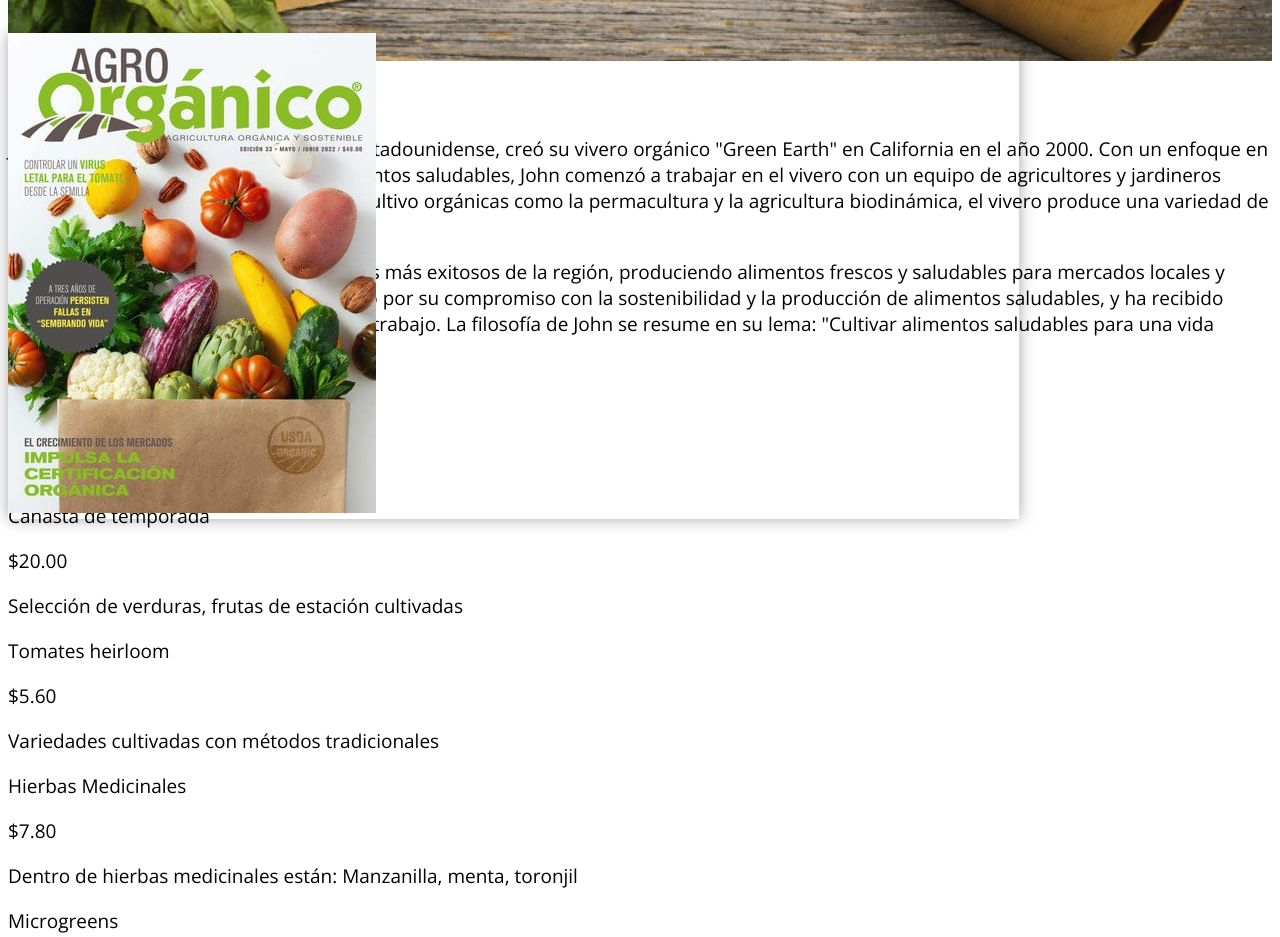
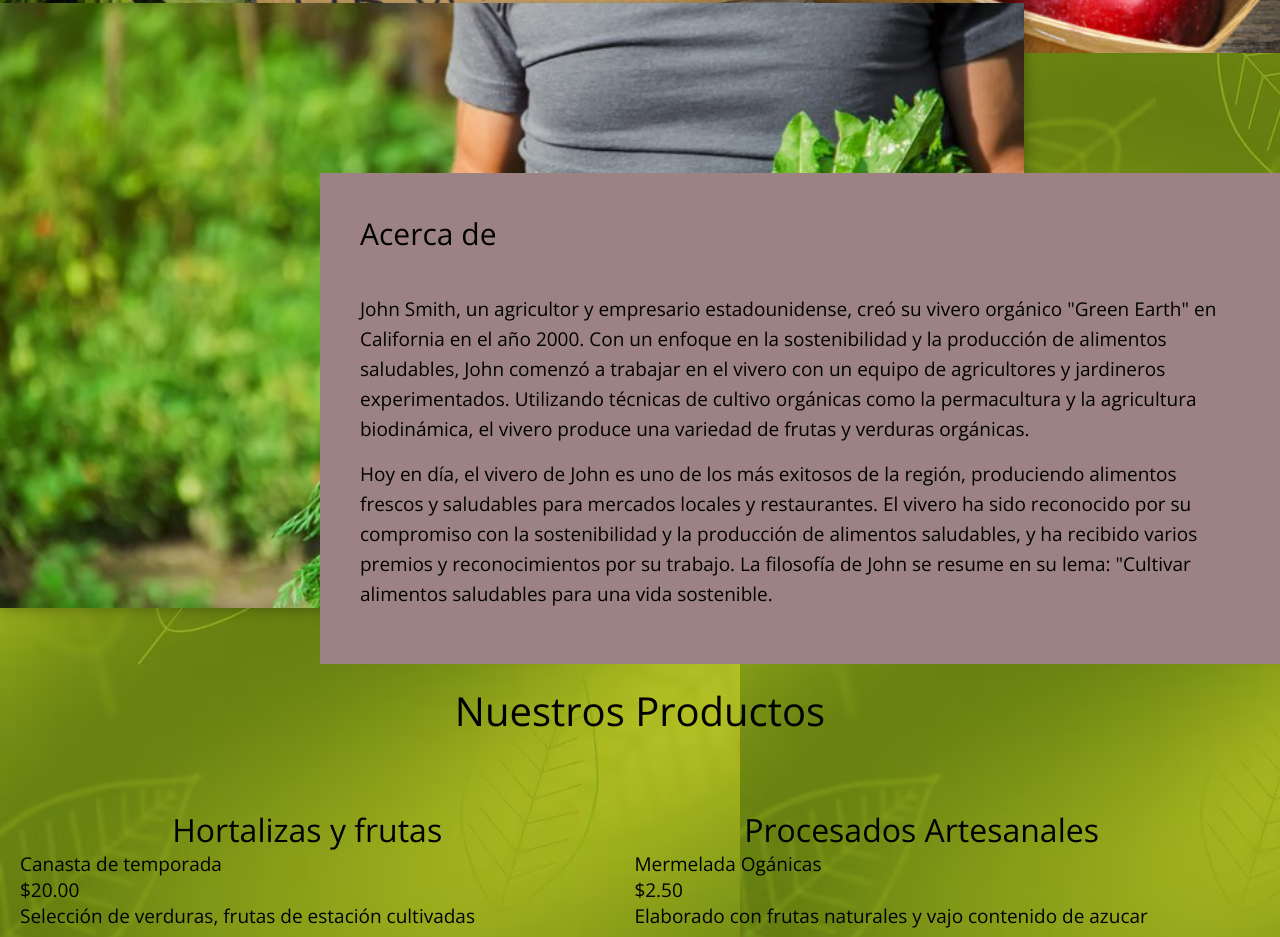
Before and after one commit to Alex2004809/viveroorganico, a plain HTML site: page index.html in a window 1280 px wide. Shown: the part 647-1584 px from the top of the page. Drawn offline with nearby package versions, Linux system fonts and the light colour scheme.

Commit message:
agregando estilo acerca de y producto

```diff
--- a/estilos/estilos.css
+++ b/estilos/estilos.css
@@ -2,9 +2,9 @@
 /*Aqui va a ir los estilos css para el index.html*/
 *{
     /*Elimina el margen por defecto de todos los elementos de html*/
-    margin: 6;
+    margin: 0;
     /*Elimia el padding por defecto de todos los elementos de html*/
-    padding: 5;
+    padding: 0;
     /*Definos el modelo de caja para navegadores basados en webtkig
      gooleChrome, Internet exploret, edge*/
      -webkit-box-sizing:border-box;
@@ -24,9 +24,9 @@ body{
     /*vamos a definir el ancho delcontenedor*/
     width: 100%;
     /*Definimos el color del fondo del contenedor*
-    background-color: rgb(0, 255, 0);/
+    background-color: rgb(0, 102, 255);/
     /*Definimos la anchura maxima de del contenedor*/
-    max-width: 1600px;
+    max-width: 1500px;
 /*Definimos el margen en automatico para centrar el contenedor*/
 margin: auto;
 /*Ocultamos el desbordamiento del contenedor*/
@@ -35,7 +35,7 @@ overflow: hidden;
 
 /*Le damos estilos al header*/
 header{
-    /*Definimos el tamaño del header a un 90%*/
+    /*Definimos el tamaño del header a un 100%*/
     width: 100%;
     /*Definimos la imagen del fondo*/
     background: url(../img/2.jpg);
@@ -43,7 +43,7 @@ header{
   background-size: cover;
   background-attachment: fixed;
   /*Definimos que la imagen tenga una posicion centrada*/
-  background-position: 0;
+  background-position: 5;
 }
 
 /*Le damos estilos al header y que busque una clase que se llame contenedor*/
@@ -54,14 +54,14 @@ header .contenedor{
   }
 
   /*Le damos estilos al menu dentro del header*/
-  header .menu{
+  header .productos{
     /*Le damos el tamaño de la anchura*/
     width: 200;
     /*Le decimos que alinee el texto a la derecha*/
     text-align: right;
   }
-  /*Le damos estilos a las etiquetas del menú*/
-header .menu a{
+  /*Le damos estilos a las etiquetas del producto*/
+header .productos a{
   /*Le voy a dar color a las etiquetas a*/
   color: #fffcfc;
   /*Le voy a dar un tamaño de letra a las etiquetas a*/
@@ -71,13 +71,13 @@ header .menu a{
   /*Display inline-bloc*/
   display: inline-block;
   margin: 50px 30px;
-/*  Quito el margen de menú*/
+/*  Quito el margen de producto*/
   text-decoration: none;
   position: relative;
 }
 
 /*Utilizamos la seudoclase hover*/
-header .menu a:hover{
+header .productos a:hover{
   text-decoration: underline;
 }
 /*Aqui byscamos y trabajamos en la seccion texto*/
@@ -106,14 +106,14 @@ header .texto .nombre span{
 header .texto h3{
   /*Aqui le damos un font-weight para que la letra sea un poco más delgadita*/
   font-weight: 400;
-  font-size: 29px;
+  font-size: 30px;
   /*Agregamos que nuestro fondo de letra sea italica que se vea de forma cursiva*/
   font-style: italic;
 }
 /*------MAIN------*/
 .main{
   /*Agregamos el fondo de la imagen del fondo blanco*/
-  background: url('../img/11.jpg.jpg');
+  background: url('../img/12.jpg');
   background-repeat: repeat;
 }
 
@@ -131,3 +131,107 @@ header .texto h3{
   z-index: 0;
   box-shadow: 0px 0px 15px rgba(0, 0, 0, .35);
 }
+
+.main .acerca-de .foto img{
+  vertical-align: top;
+  width: 100%;
+
+}
+
+.main .acerca-de article{
+  /*Le agregamos color en mi caso blanco a la etiqueta Acerca de*/
+  background: #9c8282;
+  /*Le damos un margen en la parte interior acerca de*/
+  padding: 40px;
+  /*Le damos una anchura del 75% al acerca de*/
+  width: 75%;
+  /*Le damos una posicion relativa para que se sobre posisione a la imagen del acerca de */
+  position: relative;
+  top: 120px;
+  z-index: 50px;
+  /*Aqui flotamos el contenedor a la derecha*/
+  float: right;
+  /*Aqui le damos margen a la etiqueta acerca-de*/
+  box-shadow: 0px opx 15px rgba(196, 20, 20, 0.5);
+
+}
+/*Buscamos las siguientes etiquetas*/
+.main .acerca-de article h3{
+  /*Cambiamos la forma oh mejoramos la forma Acerca de*/
+  font-size: 30px;
+  /*Le damos anchura*/
+  font-weight: 300;
+  /*Le damos en la parte de avajo un margen deñ acerca de*/
+  margin-bottom: 40px;
+
+}
+/*Buscamos las siguientes etiquetas que es la p*/
+.main .acerca-de article p{
+  /*Cambiamos la altura de los párrafos y le hacemos mas grandes */
+  line-height: 30px;
+  /*Le damos un interlineado a los párrafos*/
+  margin-bottom: 15px;
+
+}
+
+/*sección productos*/
+.main .productos{
+  /*Le vamos dando forma en la sección productos*/
+  padding-top: 630px;
+  /*Le damos un poco de separación y que no este pegado*/
+  margin-bottom: 50px;
+
+}
+/*Trabajamos en la clase título*/
+.main .productos .titulo{
+  /*Le damos forma a la sección productos*/
+  font-size: 40px;
+  /*Le damos una mejor forma para que se vea mucho más mejor la sección productos*/
+  font-weight: 300;
+  /*Alineamos el texto al centro y ponemos a productos al centro*/
+  text-align: center;
+  /*Hacemos un poco de separaión con la sección productos*/
+  margin-bottom: 50px;
+
+}
+/*Entramos a un contenedor menú y poodemos darle diferentes estilos
+ a dos contenedores que se encuentran en distintas partes*/
+.main .productos .contenedor-productos
+.main .productos .contenedor-productos{
+/*Le damos borde como cuadrado*/
+  border: 1px solid #000;
+  background: transparent;
+  /*Le damos a los cuatro lados cualquier px que eescogamos*/
+  padding: 20px;
+  /*Contenido que si se quiere sobresalir quiero que se oculte*/
+  overflow: hidden;
+
+}
+/*Trabajamos en productos y la etiqueta article*/
+.main .productos article{
+  /*Le damos una anchura del 50%*/
+  width: 48%;
+  /*Le mandamos al contenedor article que se valla a la izquierda*/
+  float: left;
+  /*Aqui le damos px para despaciado interno*/
+  padding: 20px;
+
+}
+/*Le damos caracteristicas a Nuestros Productos y Procesados Artesanales le damos estilos*/
+.main .productos .categoria{
+  font-size: 32px;
+  font-weight: 700px;
+  text-align: center;
+
+}
+
+.main .productos .platillo{
+  /*Le separamos*/
+  margin-bottom: 30px;
+  /*Le damos mas espacio*/
+  padding-bottom: 20px;
+  /*Le damos formas con puntitos en una linea recta*/
+  border-bottom: 5px dotted #332a2a;
+  /*Ocultamos  todo el contenido que se sobre salga de la aplicación*/
+  overflow: hidden;
+}
--- a/index.html
+++ b/index.html
@@ -17,11 +17,11 @@
             <!--Menu de navegación-->
          <div class="contenedor">
 
-            <nav class="menu">
+            <nav class="productos">
                 <a href="#" id="btn-acerca-de">Acerca de</a>
-                <a href="#" id="btn-meu">Productos</a>
-                <a href="#" id="galeria">Nuestra producción</a>
-                <a class="menu" href="#" id="ubicacion">Ubicación</a>
+                <a href="#" id="btn-productos">Productos</a>
+                <a href="#" id="nuestra produccion">Nuestra producción</a>
+                <a class="productos" href="#" id="ubicacion">Ubicación</a>
 
             </nav>
             <div class="texto">
@@ -36,7 +36,7 @@
             <section class="acerca-de" id="acerca-de">
                 <div class="contenedor">
                     <div class="foto">
-                        <img src="img/1.jpg" alt="Acerca de Productos">
+                        <img src="img/13.jpg" alt="acerca de productos">
                     </div>
                     <article>
                         <h3>Acerca de</h3>
@@ -62,10 +62,10 @@
                 </div>
                 </section> <!--Fin Acerca de -->
                 <!--Inicio de la section productos-->
-                <section class="Productos">
+                <section class="productos">
                     <div class="contenedor">
-                        <h3 class="titulo" id="Productos">Nuestros Productos</h3>
-                        <div class="contenedor-productos">
+                        <h3 class="titulo" id="productos">Nuestros Productos</h3>
+                        <div class="contenedor-productos2">
                             <article>
                                 <p class="categoria">Hortalizas y frutas</p>
                                 <div class="platillo">
@@ -90,7 +90,7 @@
 
                                 </div>
 
-                            </article> <!--Fin de la sección de comida-->
+                            </article> <!--Fin de la sección de productos-->
                             <!--Inicio de seccioón procesados artesanales-->
                             <article>
                                 <p class="categoria">Procesados Artesanales</p>
@@ -118,13 +118,13 @@
                         </div>
                     </div>
                 </section> <!--Fin de la sección productos-->
-                <!--Inicio de la sección galeria-->
-                <section class="galeria" id="galeria">
+                <!--Inicio de la sección nuestra produccion-->
+                <section class="nuestra produccion" id="nuestra produccion">
                     <div class="foto">
                         <img src="img" alt="vivero orgánico">
                     </div>
                     <div class="foto">
-                        <img src="img/2.jpg" alt="vivero">
+                        <img src="img/1.jpg" alt="vivero">
                     </div>
                     <div class="foto">
                         <img src="img/4.jpg" alt="vivero">
@@ -145,7 +145,7 @@
                         <img src="img/9,jpg.jpg" alt="vivero">
                     </div>
 
-                </section> <!--Fin de la sección Galeria-->
+                </section> <!--Fin de la sección nuestra produccion-->
 
             </section>
 
```
Also changed, not shown: img/11.jpg (added), img/12.jpg (added), img/13.jpg (added).
